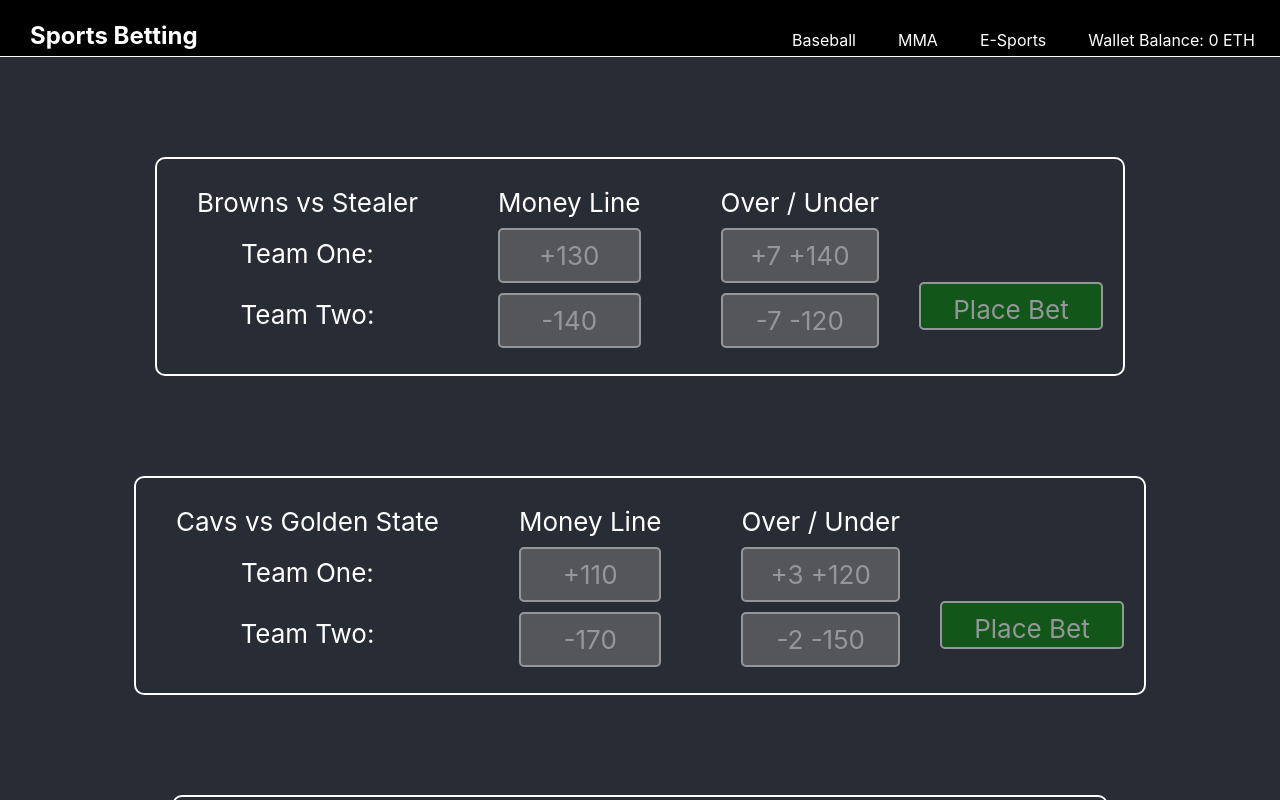
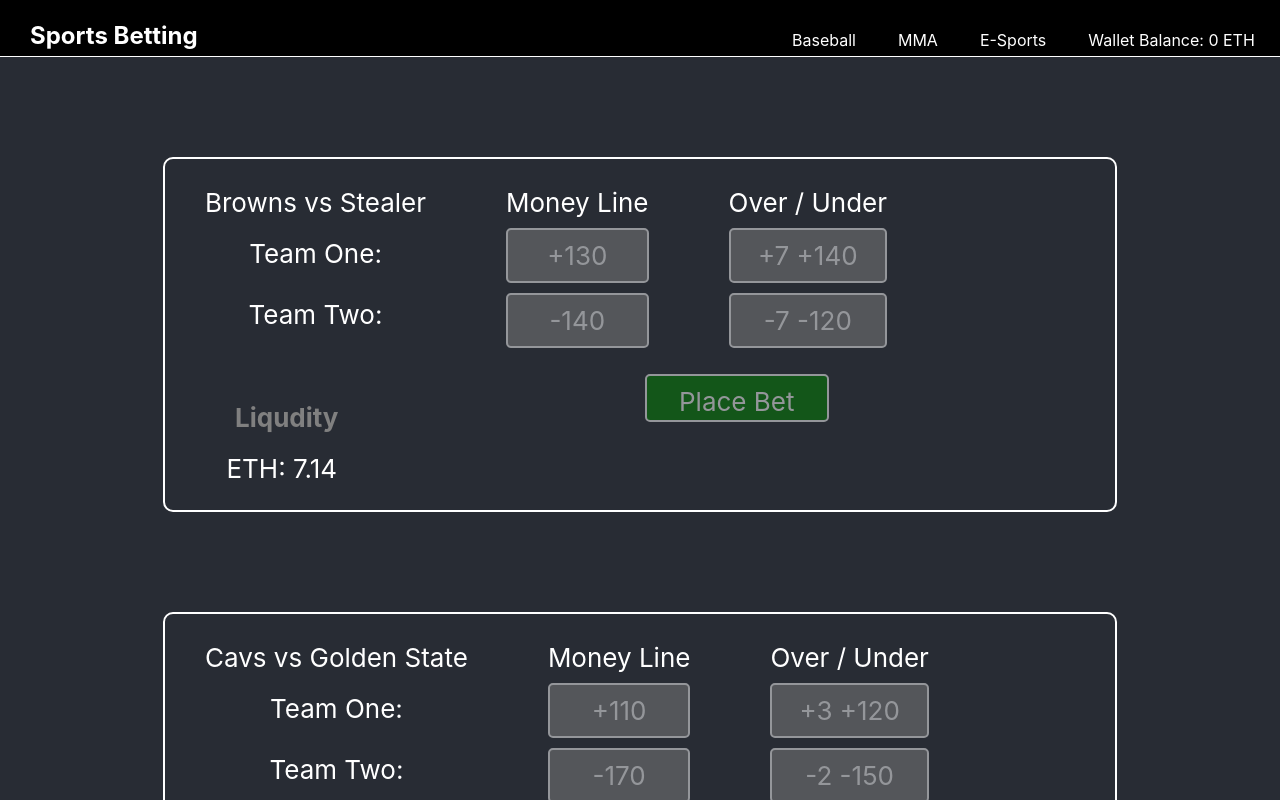
Before and after one commit to Klongrich/SportsBettingDemo, a React (Create React App) app: page / in a window 1280 px wide. Shown: the top 800 px of the page. Built offline with nearby package versions, Linux system fonts and the light colour scheme.

Commit message:
added liqduity area

```diff
--- a/src/HomePage/index.js
+++ b/src/HomePage/index.js
@@ -12,6 +12,7 @@
     border: 2px solid white;
     border-radius: 10px;
 
+    width: 950px;
 
     ul{
         list-style-type: none;
@@ -38,12 +39,19 @@
     text-align: center;
 
     margin-top: 10px;
+
     li {
         margin-top: -10px;
         padding-bottom: 10px;
     }
 
     &:hover {
+        color: white;
+        opacity: 1;
+        cursor: pointer;
+    }
+
+    :focus & {
         color: white;
         opacity: 1;
         cursor: pointer;
@@ -68,7 +76,6 @@
 
     margin-right: 20px;
 
-    margin-top: 123px;
     padding-top: 10px;
     padding-bottom: 14px;
 
@@ -141,9 +148,20 @@
                     </BetContainer>
                 </ul>
 
+                <ul>
+                    <li Style="color:#808080;
+                               font-weight:bold;
+                               margin-left: 30px;"> Liqudity </li>
+
+                    <li Style="margin-left: 20px;"> ETH: 7.14 </li>
+
+                </ul>
+
                 <BetButton>
                     Place Bet
                 </BetButton>
+
+
                     </>
         </Container>
         )}
```
